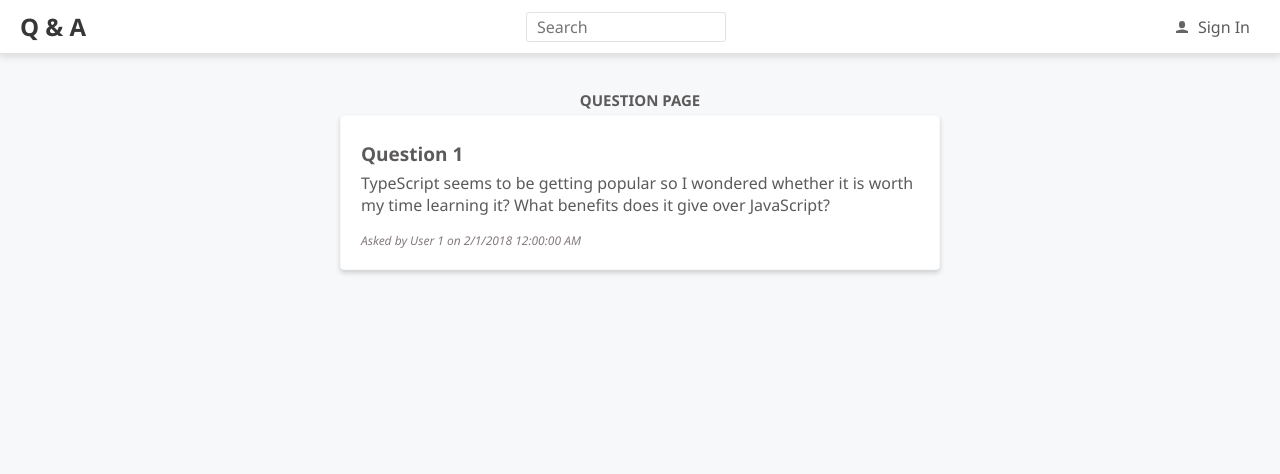
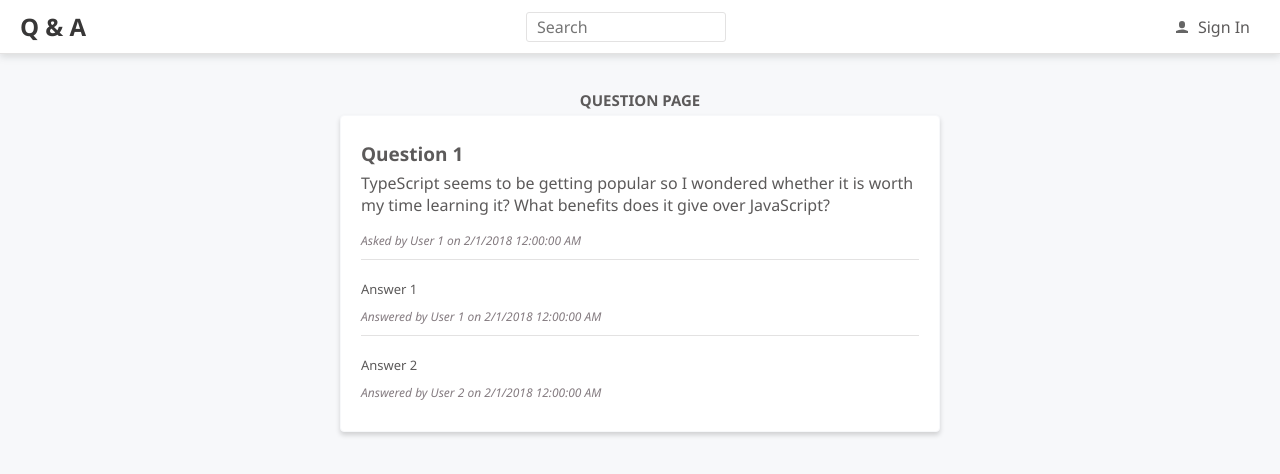
Before and after one commit to jgarmos/QandA, a React (Create React App) app in the folder frontend/: page /questions/1 in a window 1280 px wide. Shown: the top 474 px of the page. Built offline with nearby package versions, Linux system fonts and the light colour scheme.

Commit message:
impemented answers for each question

```diff
--- /dev/null
+++ b/frontend/src/Answer.tsx
@@ -0,0 +1,37 @@
+/** @jsxImportSource @emotion/react */
+import { css } from '@emotion/react';
+import React from 'react';
+import { gray3 } from './Styles';
+import { AnswerData } from './QuestionsData';
+
+interface Props {
+  data: AnswerData;
+}
+
+export const Answer = ({ data }: Props) => (
+  <div
+    css={css`
+      padding: 10px 0px;
+    `}
+  >
+    <div
+      css={css`
+        padding: 10px 0px;
+        font-size: 13px;
+      `}
+    >
+      {data.content}
+    </div>
+    <div
+      css={css`
+        font-size: 12px;
+        font-style: italic;
+        color: ${gray3};
+      `}
+    >
+      {`Answered by ${data.userName} on
+        ${data.created.toLocaleDateString()}
+        ${data.created.toLocaleTimeString()}`}
+    </div>
+  </div>
+);
--- /dev/null
+++ b/frontend/src/AnswerList.tsx
@@ -0,0 +1,30 @@
+/** @jsxImportSource @emotion/react */
+import { css } from '@emotion/react';
+import { gray5 } from './Styles';
+import { AnswerData } from './QuestionsData';
+import { Answer } from './Answer';
+
+interface Props {
+  data: AnswerData[];
+}
+
+export const AnswerList = ({ data }: Props) => (
+  <ul
+    css={css`
+      list-style: none;
+      margin: 10px 0 0 0;
+      padding: 0;
+    `}
+  >
+    {data.map((answer) => (
+      <li
+        css={css`
+          border-top: 1px solid ${gray5};
+        `}
+        key={answer.answerId}
+      >
+        <Answer data={answer} />
+      </li>
+    ))}
+  </ul>
+);
--- a/frontend/src/QuestionPage.tsx
+++ b/frontend/src/QuestionPage.tsx
@@ -6,6 +6,7 @@
 import { Page } from './Page';
 import { useParams } from 'react-router-dom';
 import { QuestionData, getQuestion } from './QuestionsData';
+import { AnswerList } from './AnswerList';
 
 export const QuestionPage = () => {
   const [question, setQuestion] = useState<QuestionData | null>(null);
@@ -62,6 +63,7 @@
                 ${question.created.toLocaleDateString()}
                 ${question.created.toLocaleTimeString()}`}
             </div>
+            <AnswerList data={question.answers} />
           </Fragment>
         )}
       </div>
```
